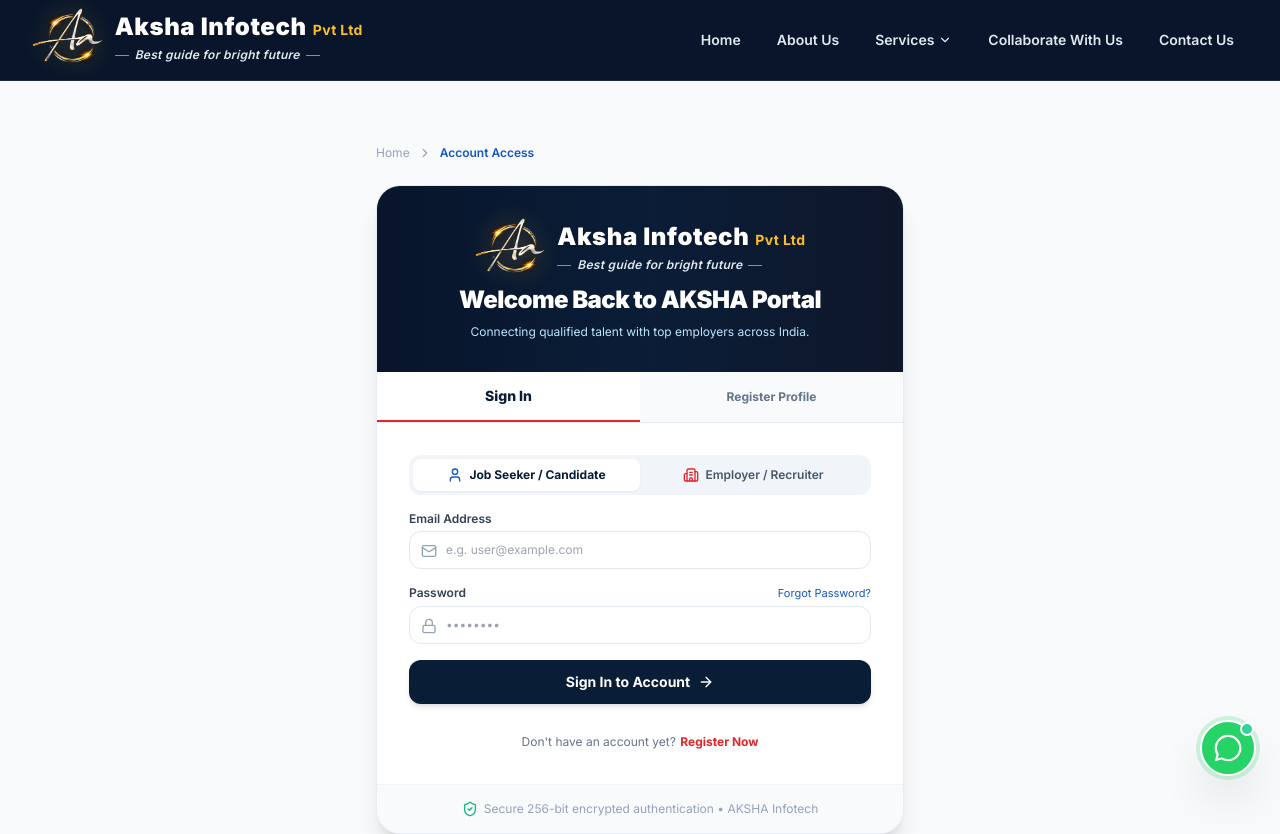
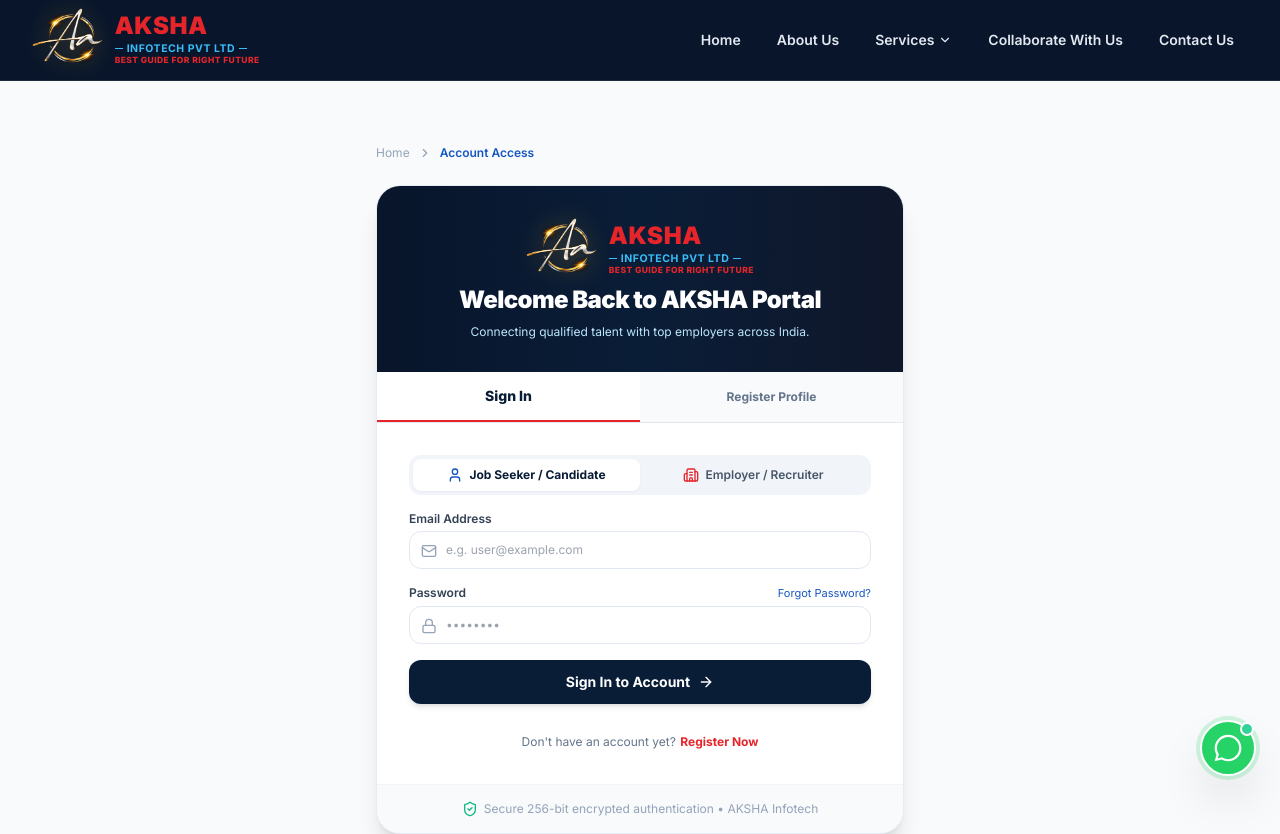
Before and after one commit to shaikmuzammil2905/Aksha-infotech, a React (Vite) app: page /login in a window 1280 px wide. Shown: the top 834 px of the page. Built offline with nearby package versions, Linux system fonts and the light colour scheme.

Commit message:
feat: restore AKSHA INFOTECH PVT LTD brand typography beside the gold & silver Aa emblem in header, footer, and SplashScreen

```diff
--- a/src/components/common/Logo.tsx
+++ b/src/components/common/Logo.tsx
@@ -22,23 +22,23 @@ export const Logo: React.FC<LogoProps> = ({ className = '', size = 'md' }) => {
         className={`${imgHeight} w-auto object-contain drop-shadow-[0_0_12px_rgba(251,191,36,0.35)] transition-transform duration-300 group-hover:scale-105 flex-shrink-0`}
       />
 
-      {/* Brand Typography Beside Logo */}
+      {/* Brand Typography Beside Logo (as before) */}
       <div className="flex flex-col select-none leading-none">
-        <div className="flex items-baseline gap-1.5 tracking-tight">
-          <span className={`font-black text-white font-sans tracking-wide drop-shadow ${isSm ? 'text-base sm:text-lg' : isLg ? 'text-2xl sm:text-3xl' : 'text-lg sm:text-xl md:text-2xl'}`}>
-            Aksha Infotech
-          </span>
-          <span className={`font-bold text-amber-400 tracking-wide ${isSm ? 'text-[10px]' : 'text-xs sm:text-sm'}`}>
-            Pvt Ltd
+        <div className="flex items-baseline tracking-tight">
+          <span className={`font-black text-brand-red font-sans tracking-wide ${isSm ? 'text-lg' : isLg ? 'text-2xl' : 'text-xl sm:text-2xl'}`}>
+            AKSHA
           </span>
         </div>
-        <div className="flex items-center gap-1.5 mt-1">
-          <span className="h-[1px] bg-amber-400/70 w-2.5 sm:w-3.5"></span>
-          <span className={`font-semibold italic tracking-wide text-slate-200 ${isSm ? 'text-[9px]' : 'text-[10px] sm:text-xs'}`}>
-            Best guide for bright future
+        <div className="flex items-center gap-1 my-0.5">
+          <span className="h-[1px] bg-sky-400 w-2"></span>
+          <span className={`font-bold tracking-wider text-sky-400 uppercase ${isSm ? 'text-[8px]' : 'text-[9.5px] sm:text-[10.5px]'}`}>
+            INFOTECH PVT LTD
           </span>
-          <span className="h-[1px] bg-amber-400/70 w-2.5 sm:w-3.5"></span>
+          <span className="h-[1px] bg-sky-400 w-2"></span>
         </div>
+        <span className={`font-extrabold tracking-wider text-brand-red uppercase ${isSm ? 'text-[6.5px]' : 'text-[7.5px] sm:text-[8.5px]'}`}>
+          BEST GUIDE FOR RIGHT FUTURE
+        </span>
       </div>
     </Link>
   );
--- a/src/components/common/SplashScreen.tsx
+++ b/src/components/common/SplashScreen.tsx
@@ -44,13 +44,20 @@ export const SplashScreen: React.FC = () => {
         />
 
         {/* Brand Name & Tagline */}
-        <div className="relative z-10 mt-4 space-y-1 animate-fade-up">
-          <h2 className="text-2xl sm:text-3xl font-black text-white tracking-wide">
-            Aksha Infotech <span className="text-amber-400">Pvt Ltd</span>
-          </h2>
-          <p className="text-xs sm:text-sm font-semibold italic text-sky-200/90">
-            &mdash; Best guide for bright future &mdash;
-          </p>
+        <div className="relative z-10 mt-4 flex flex-col items-center leading-none space-y-1 animate-fade-up">
+          <span className="text-3xl sm:text-4xl font-black text-brand-red tracking-wide">
+            AKSHA
+          </span>
+          <div className="flex items-center gap-1.5 my-1">
+            <span className="h-[1px] bg-sky-400 w-4"></span>
+            <span className="text-xs sm:text-sm font-bold tracking-widest text-sky-400 uppercase">
+              INFOTECH PVT LTD
+            </span>
+            <span className="h-[1px] bg-sky-400 w-4"></span>
+          </div>
+          <span className="text-[10px] sm:text-xs font-extrabold tracking-widest text-brand-red uppercase">
+            BEST GUIDE FOR RIGHT FUTURE
+          </span>
         </div>
 
         {/* Animated Shimmer Loading Bar */}
```
